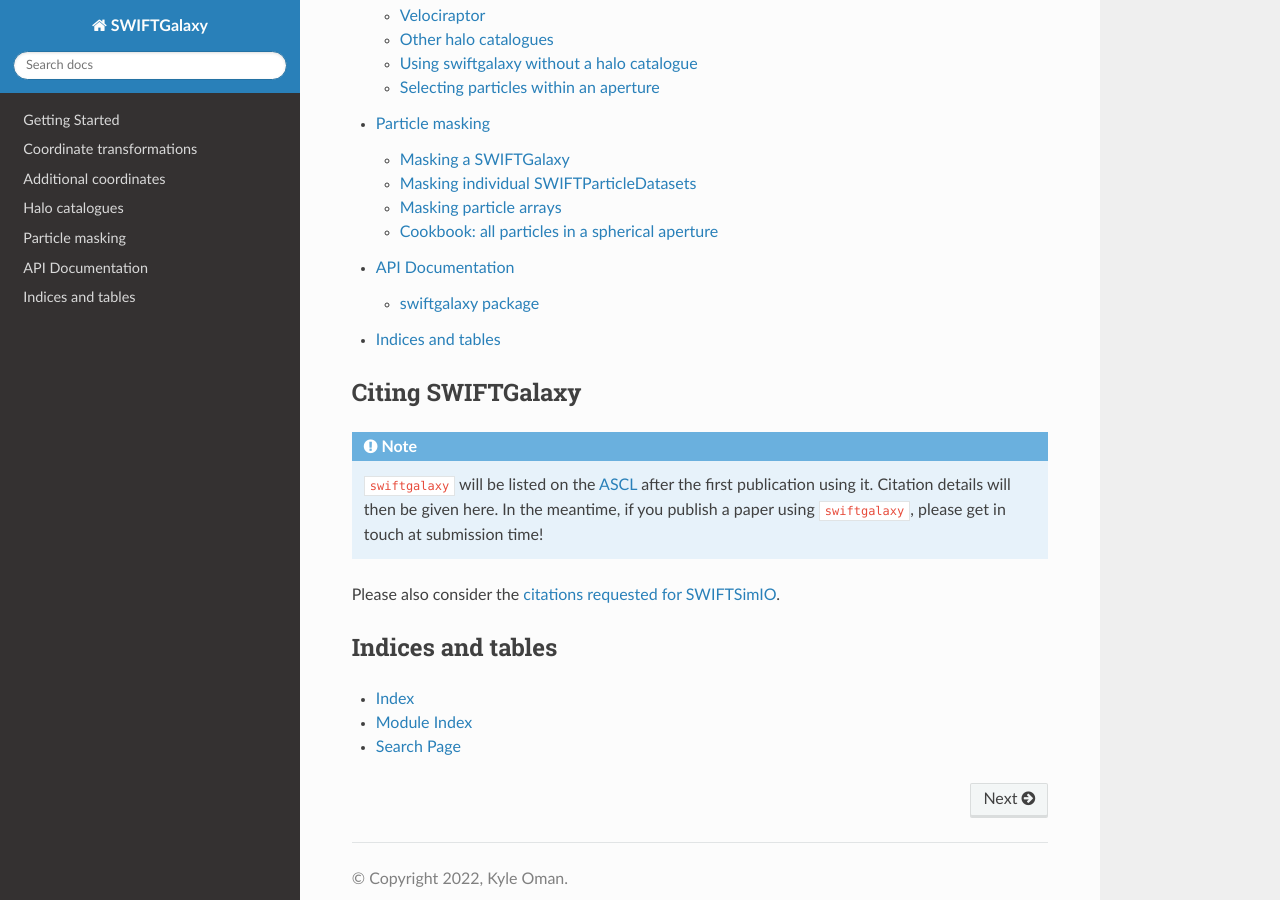
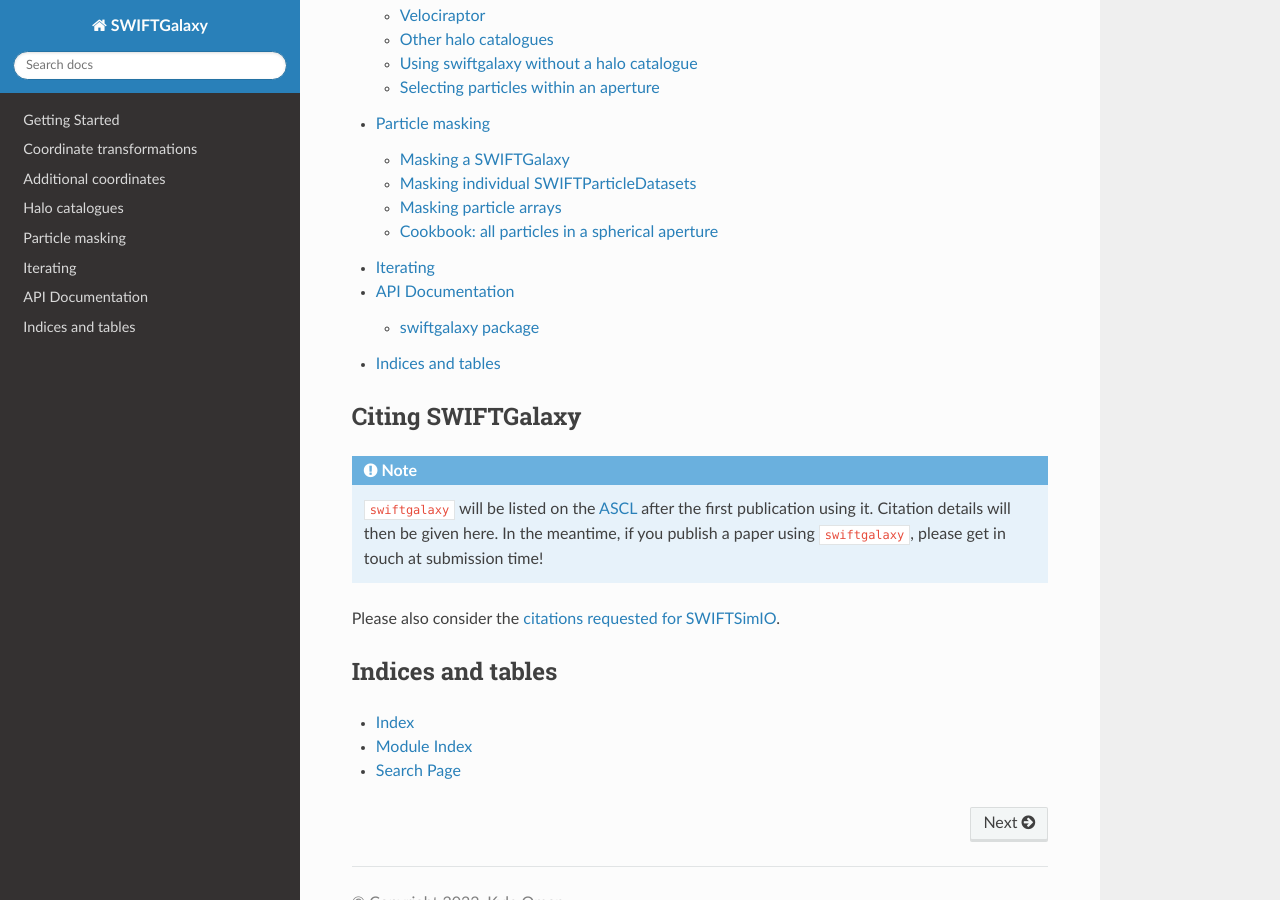
Before and after one commit to SWIFTSIM/swiftgalaxy, a Sphinx documentation site: the page built from docs/source/index.rst, in a window 1280 px wide and 900 px high, scrolled down 1265 px. Built offline with Sphinx 7.4.7 and the Read the Docs theme 2.0.0, drawn with Linux system fonts in a browser that asks for light colours.

Commit message:
Rough in page for iterating docs.

```diff
--- a/docs/source/index.rst
+++ b/docs/source/index.rst
@@ -18,6 +18,7 @@ Documentation contents
    additional_coordinates/index
    halo_catalogues/index
    masking/index
+   iterating/index
    modules/index
 
 Citing SWIFTGalaxy
--- /dev/null
+++ b/docs/source/iterating/index.rst
@@ -0,0 +1,4 @@
+Iterating
+=========
+
+Some docs.
```
